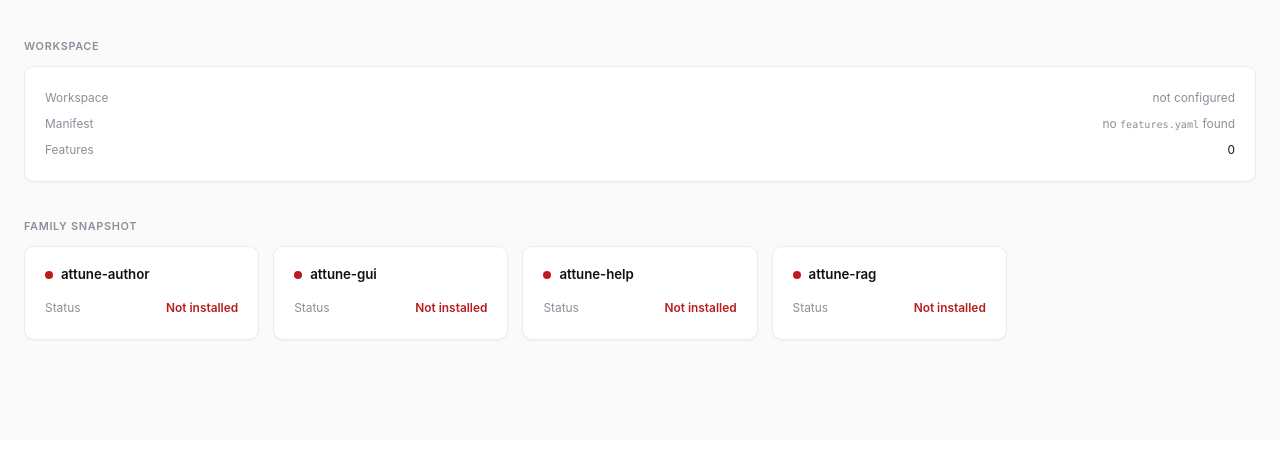
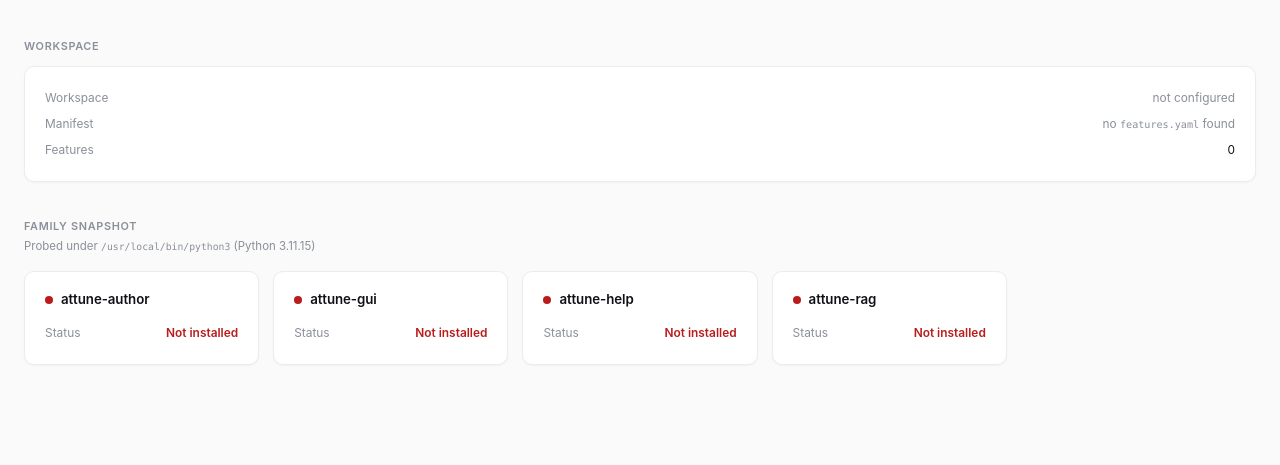
Before and after one commit to Smart-AI-Memory/attune-gui, a FastAPI app: page /dashboard in a window 1280 px wide. Shown: the part 409-874 px from the top of the page. Before the commit the page ends 749 px from the top, so only its background shows below. Run offline with FastAPI, Linux system fonts and the light colour scheme; parts of the project's set-up code (start-up, migrations or seed data) failed here and were passed over.

Commit message:
feat(home): show probing interpreter on family snapshot (#59)
* feat(home): show probing interpreter on family snapshot

The "Family snapshot" tile sometimes renders "Not installed" for a
package that is installed in a venv — the dashboard is running under a
different Python. Surface sys.executable and the Python version under
the section heading so the env mismatch is self-diagnosing.

Co-Authored-By: Claude Opus 4.7 <noreply@anthropic.com>

* style: extract sys.version_info local to satisfy ruff E501

Co-Authored-By: Claude Opus 4.7 <noreply@anthropic.com>

---------

Co-authored-by: Claude Opus 4.7 <noreply@anthropic.com>

```diff
--- a/sidecar/attune_gui/home_summary.py
+++ b/sidecar/attune_gui/home_summary.py
@@ -84,6 +84,8 @@ class HomeSummary:
     sparkline_points: str = ""  # SVG polyline points string ("" = no data)
     recent_jobs: list[RecentJob] = field(default_factory=list)
     family: list[FamilyVersion] = field(default_factory=list)
+    family_interpreter: str | None = None  # sys.executable of dashboard process
+    family_python_version: str | None = None  # e.g. "3.11.7"
     workspace_path: str | None = None
     manifest_path: str | None = None
     feature_count: int = 0
@@ -236,9 +238,13 @@ async def build_home_summary() -> HomeSummary:
         logger.debug("home: cowork_templates.list_templates failed; using empty list")
 
     layers: dict[str, dict[str, Any]] = {}
+    interpreter: str | None = None
+    python_version: str | None = None
     try:
         layer_data = await cowork_health.layer_health()
         layers = layer_data.get("layers", {})
+        interpreter = layer_data.get("interpreter")
+        python_version = layer_data.get("python_version")
     except Exception:  # noqa: BLE001
         logger.debug("home: cowork_health.layer_health failed; using empty list")
 
@@ -277,6 +283,8 @@ async def build_home_summary() -> HomeSummary:
         sparkline_points=points,
         recent_jobs=recent,
         family=family,
+        family_interpreter=interpreter,
+        family_python_version=python_version,
         workspace_path=workspace_path,
         manifest_path=manifest_path,
         feature_count=feature_count,
--- a/sidecar/attune_gui/routes/cowork_health.py
+++ b/sidecar/attune_gui/routes/cowork_health.py
@@ -10,6 +10,7 @@ so a missing optional dep never crashes the dashboard.
 from __future__ import annotations
 
 import importlib.metadata as ilm
+import sys
 from typing import Any
 
 from fastapi import APIRouter
@@ -35,8 +36,19 @@ def _probe(pkg: str) -> dict[str, Any]:
 
 @router.get("/layers")
 async def layer_health() -> dict[str, Any]:
-    """Return version + importability for each attune layer."""
-    return {"layers": {key: _probe(pkg) for key, pkg in _PACKAGES}}
+    """Return version + importability for each attune layer.
+
+    Also surfaces the interpreter probing for metadata — a "not installed"
+    result is usually an env-mismatch (dashboard running under a different
+    Python than the venv that has the package), so the interpreter path
+    makes the situation self-diagnosing.
+    """
+    vi = sys.version_info
+    return {
+        "layers": {key: _probe(pkg) for key, pkg in _PACKAGES},
+        "interpreter": sys.executable,
+        "python_version": f"{vi.major}.{vi.minor}.{vi.micro}",
+    }
 
 
 @router.get("/corpus")
--- a/sidecar/attune_gui/templates/home.html
+++ b/sidecar/attune_gui/templates/home.html
@@ -123,6 +123,13 @@
 
   <section class="section">
     <h2 class="section-title">Family snapshot</h2>
+    {% if summary.family_interpreter %}
+      <p class="meta-line">
+        Probed under
+        <code title="Dashboard process interpreter. A 'Not installed' result usually means this Python differs from the venv where the package lives.">{{ summary.family_interpreter }}</code>
+        {% if summary.family_python_version %}(Python {{ summary.family_python_version }}){% endif %}
+      </p>
+    {% endif %}
     <div class="grid grid-4">
       {% for v in summary.family %}
         <article class="card layer-card {% if v.importable %}ok{% else %}danger{% endif %}">
```
Also changed, not shown: sidecar/tests/test_cowork_health.py (+12 -0 lines), sidecar/tests/test_home_summary.py (+9 -1 lines).
